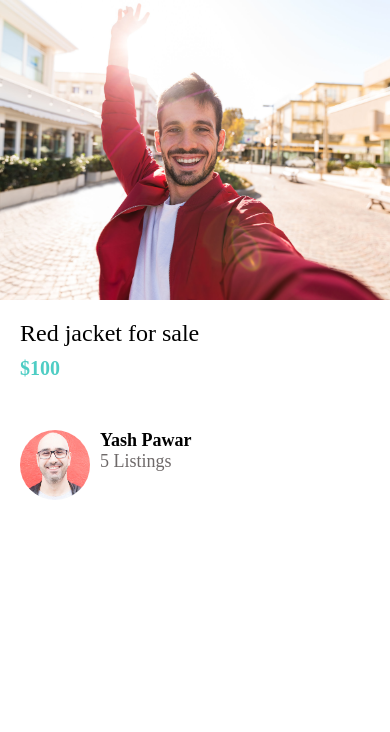
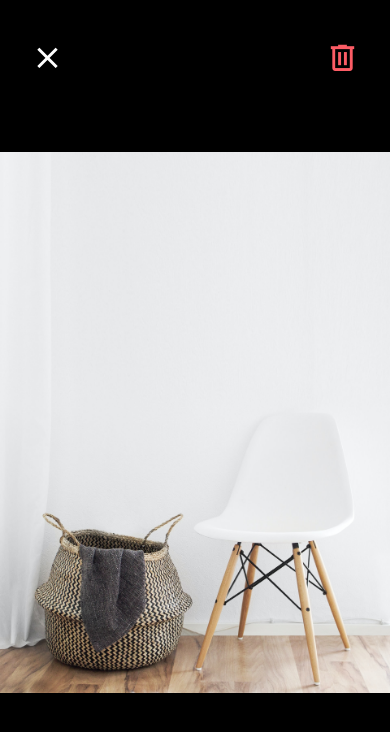
Before and after one commit to yashpwr/DoneWithIt-React, a React Native app: screen / in a window 390 px wide. Shown: the top 732 px of the page. Built offline with nearby package versions, Linux system fonts and the light colour scheme.

Commit message:
Improving the View Image Screen

```diff
--- a/App.js
+++ b/App.js
@@ -7,8 +7,8 @@
 
 export default function App() {
   //return <WelcomeScreen/>;
-  //return <ViewImageScreen/>;
-  return <ListingDetailsScreen/>;
+  return <ViewImageScreen/>;
+  //return <ListingDetailsScreen/>;
 
   // return(
   //   <View style={{
--- a/app/screens/ViewImageScreen.js
+++ b/app/screens/ViewImageScreen.js
@@ -1,15 +1,20 @@
 import React from 'react';
 import { Image, StyleSheet, View } from 'react-native';
 import colors from '../config/colors';
+import {MaterialCommunityIcons} from '@expo/vector-icons';
 
 function ViewImageScreen(props) {
     return (
 
         <View style={styles.container}>
 
-            <View style={styles.closeIcon}></View>
+            <View style={styles.closeIcon}>
+                <MaterialCommunityIcons name="close" color={colors.white} size={35}/>
+            </View>
 
-            <View style={styles.deleteIcon}></View>
+            <View style={styles.deleteIcon}>
+                <MaterialCommunityIcons name="trash-can-outline" color={colors.primary} size={35}/>
+            </View>
 
             <Image
                 resizeMode="contain"
@@ -30,17 +35,11 @@
         height: '100%',
     },
     closeIcon: {
-        height: 50,
-        width: 50,
-        backgroundColor: colors.primary,
         position: 'absolute',
         top: 40,
         left: 30,
     },
     deleteIcon: {
-        height: 50,
-        width: 50,
-        backgroundColor: colors.secondary,
         position: 'absolute',
         top: 40,
         right: 30,
```
